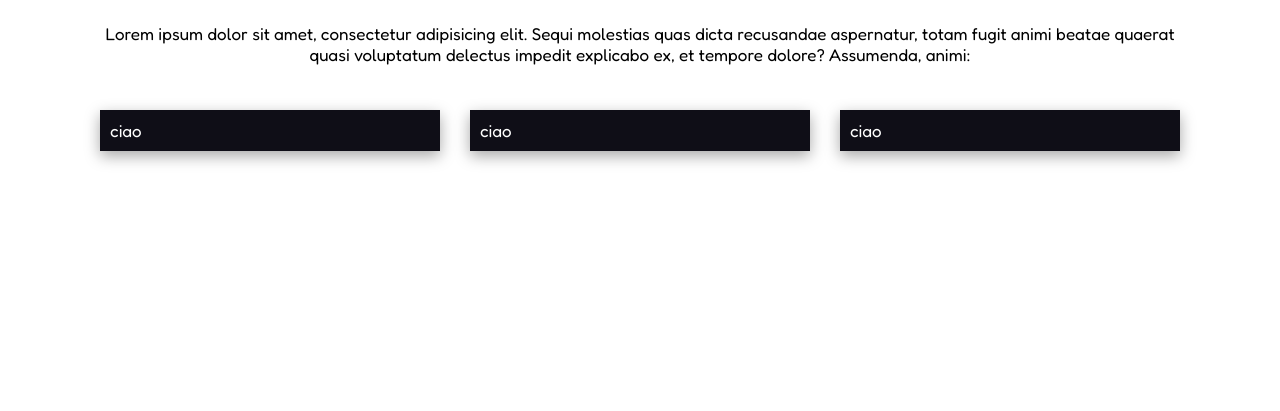
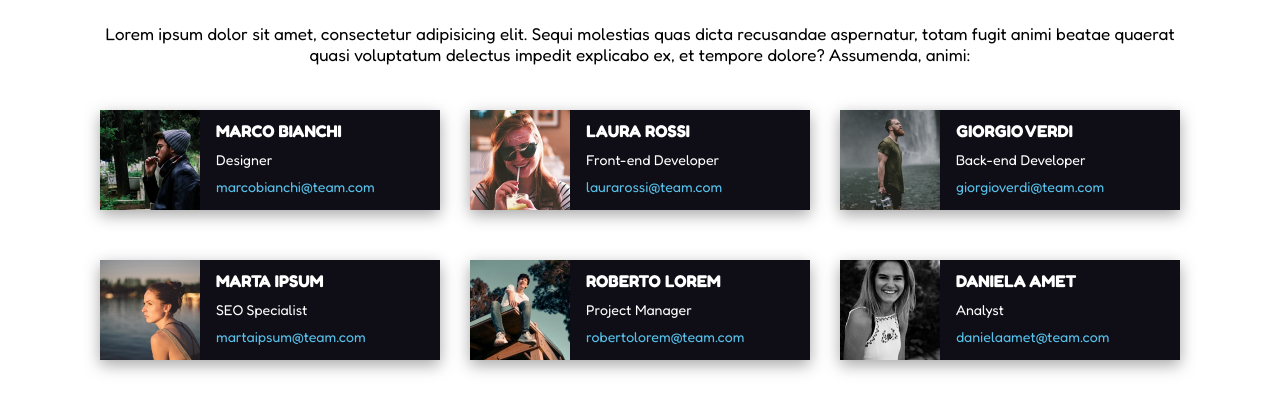
Before and after one commit to andreadldev/html-css-float-cards, a plain HTML site: page index.html in a window 1280 px wide. Shown: the part 105-516 px from the top of the page. Drawn offline with Linux system fonts and the light colour scheme.

Commit message:
Layout finito

```diff
--- a/index.html
+++ b/index.html
@@ -15,15 +15,63 @@
     <section class="container">
         <!-- SEZIONE HEADER -->
         <div class="header">
-            <h1>Meet Our Team</h1>
+            <h2>Meet Our Team</h2>
             <p>Lorem ipsum dolor sit amet, consectetur adipisicing elit. Sequi molestias quas dicta recusandae aspernatur, totam fugit animi beatae quaerat quasi voluptatum delectus impedit explicabo ex, et tempore dolore? Assumenda, animi:</p>
         </div>
 
         <!-- SEZIONE LAYOUT CARDS -->
+        <!-- RIGA 1 -->
         <div class="cards-layout clearfix">
-            <div class="card">ciao</div>
-            <div class="card">ciao</div>
-            <div class="card">ciao</div>
+            <div class="card">
+                <img src="img/male1.png" class="card-pic" alt="male1">
+                <p class="card-info">
+                    <h3>MARCO BIANCHI</h3>
+                    <span class="small">Designer</span>
+                    <a class="email" href="mailto:marcobianchi@team.com">marcobianchi@team.com</a>
+                </p>
+            </div>
+            <div class="card">
+                <img src="img/female1.png" class="card-pic" alt="female1">
+                <p class="card-info">
+                    <h3>LAURA ROSSI</h3>
+                    <span class="small">Front-end Developer</span>
+                    <a class="email" href="mailto:laurarossi@team.com">laurarossi@team.com</a>
+                </p>
+            </div>
+            <div class="card">
+                <img src="img/male2.png" class="card-pic" alt="male2">
+                <p class="card-info">
+                    <h3>GIORGIO VERDI</h3>
+                    <span class="small">Back-end Developer</span>
+                    <a class="email" href="mailto:giorgioverdi@team.com">giorgioverdi@team.com</a>
+                </p>
+            </div>
+
+            <!-- RIGA 2 -->
+            <div class="card">
+                <img src="img/female2.png" class="card-pic" alt="female2">
+                <p class="card-info">
+                    <h3>MARTA IPSUM</h3>
+                    <span class="small">SEO Specialist</span>
+                    <a class="email" href="mailto:martaipsum@team.com">martaipsum@team.com</a>
+                </p>
+            </div>
+            <div class="card">
+                <img src="img/male3.png" class="card-pic" alt="male3">
+                <p class="card-info">
+                    <h3>ROBERTO LOREM</h3>
+                    <span class="small">Project Manager</span>
+                    <a class="email" href="mailto:robertolorem@team.com">robertolorem@team.com</a>
+                </p>
+            </div>
+            <div class="card">
+                <img src="img/female3.png" class="card-pic" alt="female3">
+                <p class="card-info">
+                    <h3>DANIELA AMET</h3>
+                    <span class="small">Analyst</span>
+                    <a class="email" href="mailto:danielaamet@team.com">danielaamet@team.com</a>
+                </p>
+            </div>
         </div>
     </section>
 
--- a/style.css
+++ b/style.css
@@ -24,7 +24,7 @@
     text-align: center;
     margin-bottom: 45px;
 }
-.header > h1 {
+.header > h2 {
     color: #E53170;
     font-size: 40px;
     margin-top: 35px;
@@ -40,10 +40,33 @@
 
 .card {
     width: calc(100%/3 - 30px);
+    height: 100px;
     color: white;
     background-color: #0f0e17;
     box-shadow: rgba(0, 0, 0, 0.35) 0px 5px 15px;
     float: left;
-    padding: 10px;
-    margin: 0 15px;
+    margin: 0 15px 50px;
 }
+
+.card-pic {
+    height: 100px;
+    float: left;
+    padding-right: 16px;
+}
+
+.card-info {
+    padding: 5px;
+}
+
+.small {
+    display: inline-block;
+    margin: 10px 0;
+    font-size: smaller;
+}
+
+.email {
+    color: #58c2eb;
+    text-decoration: none;
+    display: block;
+    font-size: smaller;
+}
```
